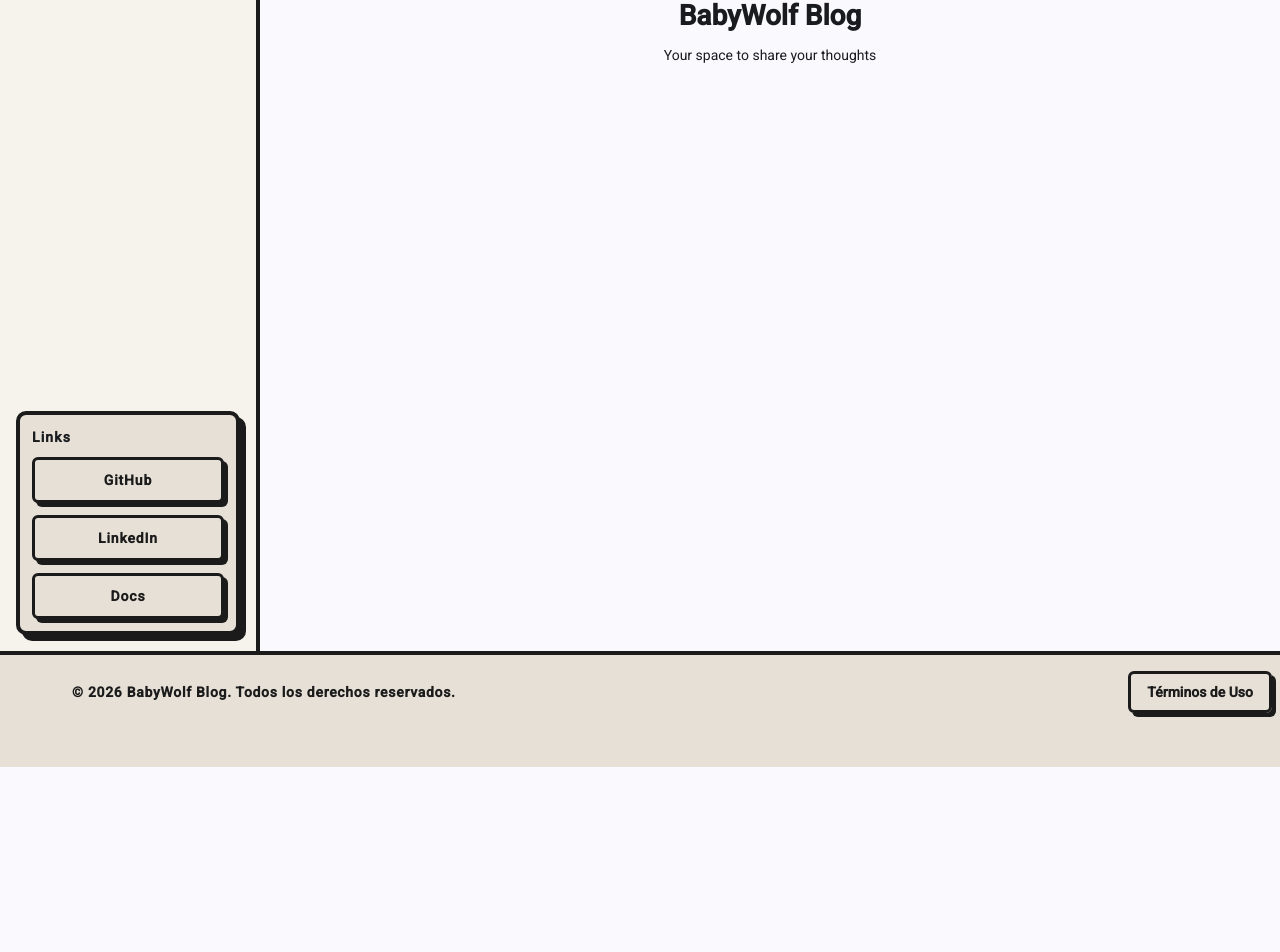
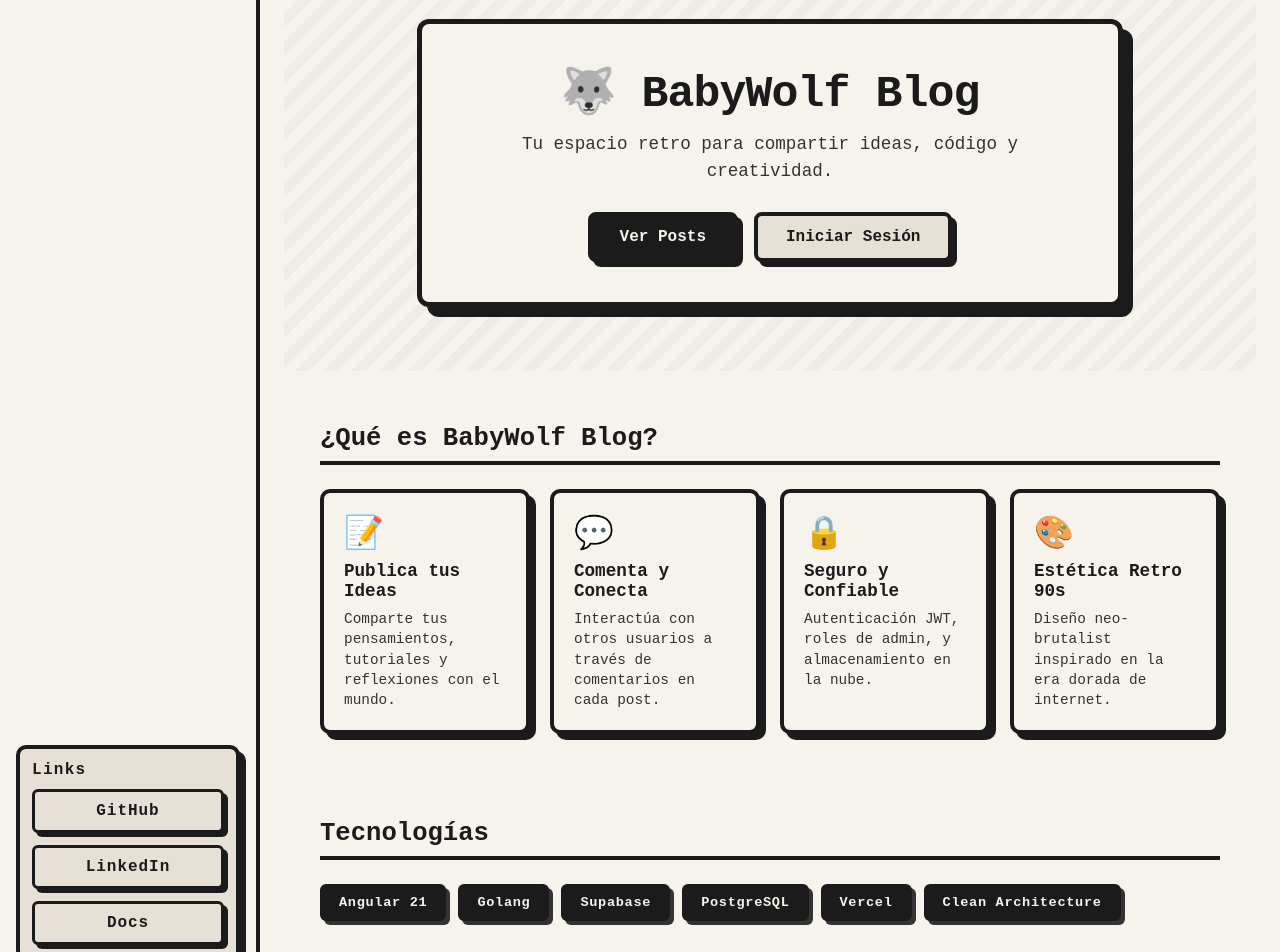
Before and after one commit to luuboon/babywolf-blog, an Angular app in the folder frontend/babywolf-frontend/: page / in a window 1280 px wide. Shown: the part 149-1101 px from the top of the page. Before the commit the page ends 916 px from the top, so only its background shows below. Built offline with nearby package versions, Linux system fonts and the light colour scheme.

Commit message:
fix: rebuild home page with full retro content and fix global styles

```diff
--- /dev/null
+++ b/frontend/babywolf-frontend/src/app/features/home/presentation/pages/home.component.html
@@ -0,0 +1,48 @@
+<div class="home-hero">
+  <div class="hero-box">
+    <h1 class="hero-title">🐺 BabyWolf Blog</h1>
+    <p class="hero-subtitle">Tu espacio retro para compartir ideas, código y creatividad.</p>
+    <div class="hero-actions">
+      <a routerLink="/posts" class="neo-btn primary">Ver Posts</a>
+      <a routerLink="/login" class="neo-btn">Iniciar Sesión</a>
+    </div>
+  </div>
+</div>
+
+<section class="home-section">
+  <h2 class="section-title">¿Qué es BabyWolf Blog?</h2>
+  <div class="feature-grid">
+    <div class="feature-card">
+      <div class="feature-icon">📝</div>
+      <h3>Publica tus Ideas</h3>
+      <p>Comparte tus pensamientos, tutoriales y reflexiones con el mundo.</p>
+    </div>
+    <div class="feature-card">
+      <div class="feature-icon">💬</div>
+      <h3>Comenta y Conecta</h3>
+      <p>Interactúa con otros usuarios a través de comentarios en cada post.</p>
+    </div>
+    <div class="feature-card">
+      <div class="feature-icon">🔒</div>
+      <h3>Seguro y Confiable</h3>
+      <p>Autenticación JWT, roles de admin, y almacenamiento en la nube.</p>
+    </div>
+    <div class="feature-card">
+      <div class="feature-icon">🎨</div>
+      <h3>Estética Retro 90s</h3>
+      <p>Diseño neo-brutalist inspirado en la era dorada de internet.</p>
+    </div>
+  </div>
+</section>
+
+<section class="home-section">
+  <h2 class="section-title">Tecnologías</h2>
+  <div class="tech-strip">
+    <span class="tech-badge">Angular 21</span>
+    <span class="tech-badge">Golang</span>
+    <span class="tech-badge">Supabase</span>
+    <span class="tech-badge">PostgreSQL</span>
+    <span class="tech-badge">Vercel</span>
+    <span class="tech-badge">Clean Architecture</span>
+  </div>
+</section>
--- /dev/null
+++ b/frontend/babywolf-frontend/src/app/features/home/presentation/pages/home.component.scss
@@ -0,0 +1,160 @@
+.home-hero {
+  display: flex;
+  justify-content: center;
+  align-items: center;
+  padding: 48px 24px;
+  min-height: 320px;
+  background: repeating-linear-gradient(
+    -45deg,
+    transparent,
+    transparent 10px,
+    rgba(27, 27, 27, 0.03) 10px,
+    rgba(27, 27, 27, 0.03) 20px
+  );
+}
+
+.hero-box {
+  text-align: center;
+  border: 5px solid #1b1b1b;
+  background: #f6f2ec;
+  padding: 40px 48px;
+  box-shadow: 10px 10px #1b1b1b;
+  border-radius: 12px;
+  max-width: 600px;
+  width: 100%;
+}
+
+.hero-title {
+  font-family: 'Courier New', Courier, monospace;
+  font-size: 2.8rem;
+  font-weight: 900;
+  color: #1b1b1b;
+  margin: 0 0 12px 0;
+  letter-spacing: -0.02em;
+
+  @media (max-width: 600px) {
+    font-size: 2rem;
+  }
+}
+
+.hero-subtitle {
+  font-family: 'Courier New', Courier, monospace;
+  font-size: 1.1rem;
+  color: #333;
+  margin: 0 0 28px 0;
+  line-height: 1.5;
+}
+
+.hero-actions {
+  display: flex;
+  gap: 16px;
+  justify-content: center;
+  flex-wrap: wrap;
+}
+
+.neo-btn {
+  font-family: 'Courier New', Courier, monospace;
+  font-weight: 800;
+  font-size: 1rem;
+  padding: 12px 28px;
+  border: 4px solid #1b1b1b;
+  border-radius: 8px;
+  background: #e6e0d6;
+  color: #1b1b1b;
+  cursor: pointer;
+  box-shadow: 5px 5px #1b1b1b;
+  transition: all 0.15s ease;
+  text-decoration: none;
+  display: inline-block;
+
+  &:hover {
+    transform: translate(2px, 2px);
+    box-shadow: 3px 3px #1b1b1b;
+  }
+
+  &:active {
+    transform: translate(4px, 4px);
+    box-shadow: 1px 1px #1b1b1b;
+  }
+
+  &.primary {
+    background: #1b1b1b;
+    color: #f6f2ec;
+  }
+}
+
+.home-section {
+  padding: 32px 24px;
+  max-width: 900px;
+  margin: 0 auto;
+}
+
+.section-title {
+  font-family: 'Courier New', Courier, monospace;
+  font-size: 1.6rem;
+  font-weight: 900;
+  color: #1b1b1b;
+  border-bottom: 4px solid #1b1b1b;
+  padding-bottom: 8px;
+  margin-bottom: 24px;
+}
+
+.feature-grid {
+  display: grid;
+  grid-template-columns: repeat(auto-fit, minmax(200px, 1fr));
+  gap: 20px;
+}
+
+.feature-card {
+  border: 4px solid #1b1b1b;
+  background: #f6f2ec;
+  border-radius: 10px;
+  padding: 20px;
+  box-shadow: 6px 6px #1b1b1b;
+  transition: transform 0.2s ease, box-shadow 0.2s ease;
+
+  &:hover {
+    transform: translate(2px, 2px);
+    box-shadow: 4px 4px #1b1b1b;
+  }
+
+  .feature-icon {
+    font-size: 2rem;
+    margin-bottom: 8px;
+  }
+
+  h3 {
+    font-family: 'Courier New', Courier, monospace;
+    font-weight: 900;
+    margin: 0 0 8px 0;
+    font-size: 1.1rem;
+    color: #1b1b1b;
+  }
+
+  p {
+    font-family: 'Courier New', Courier, monospace;
+    font-size: 0.9rem;
+    color: #333;
+    margin: 0;
+    line-height: 1.4;
+  }
+}
+
+.tech-strip {
+  display: flex;
+  flex-wrap: wrap;
+  gap: 12px;
+}
+
+.tech-badge {
+  font-family: 'Courier New', Courier, monospace;
+  font-weight: 800;
+  font-size: 0.85rem;
+  padding: 8px 16px;
+  border: 3px solid #1b1b1b;
+  border-radius: 6px;
+  background: #1b1b1b;
+  color: #f6f2ec;
+  box-shadow: 4px 4px #333;
+  letter-spacing: 0.05em;
+}
--- a/frontend/babywolf-frontend/src/app/features/home/presentation/pages/home.component.ts
+++ b/frontend/babywolf-frontend/src/app/features/home/presentation/pages/home.component.ts
@@ -1,19 +1,11 @@
 import { Component } from '@angular/core';
+import { RouterModule } from '@angular/router';
 
 @Component({
-    selector: 'app-home',
-    standalone: true,
-    template: `
-    <div class="home-container">
-      <h1>BabyWolf Blog</h1>
-      <p>Your space to share your thoughts</p>
-    </div>
-  `,
-    styles: [`
-    .home-container {
-      padding: 2rem;
-      text-align: center;
-    }
-  `]
+  selector: 'app-home',
+  standalone: true,
+  imports: [RouterModule],
+  templateUrl: './home.component.html',
+  styleUrls: ['./home.component.scss']
 })
 export class HomeComponent { }
--- a/frontend/babywolf-frontend/src/styles.scss
+++ b/frontend/babywolf-frontend/src/styles.scss
@@ -38,9 +38,10 @@
 
 body {
   color-scheme: light;
-  background-color: var(--mat-sys-surface);
-  color: var(--mat-sys-on-surface);
-  font: var(--mat-sys-body-medium);
+  background-color: #f6f2ec;
+  color: #1b1b1b;
+  font-family: 'Courier New', Courier, monospace;
   margin: 0;
   height: 100%;
+  -webkit-font-smoothing: antialiased;
 }
```
